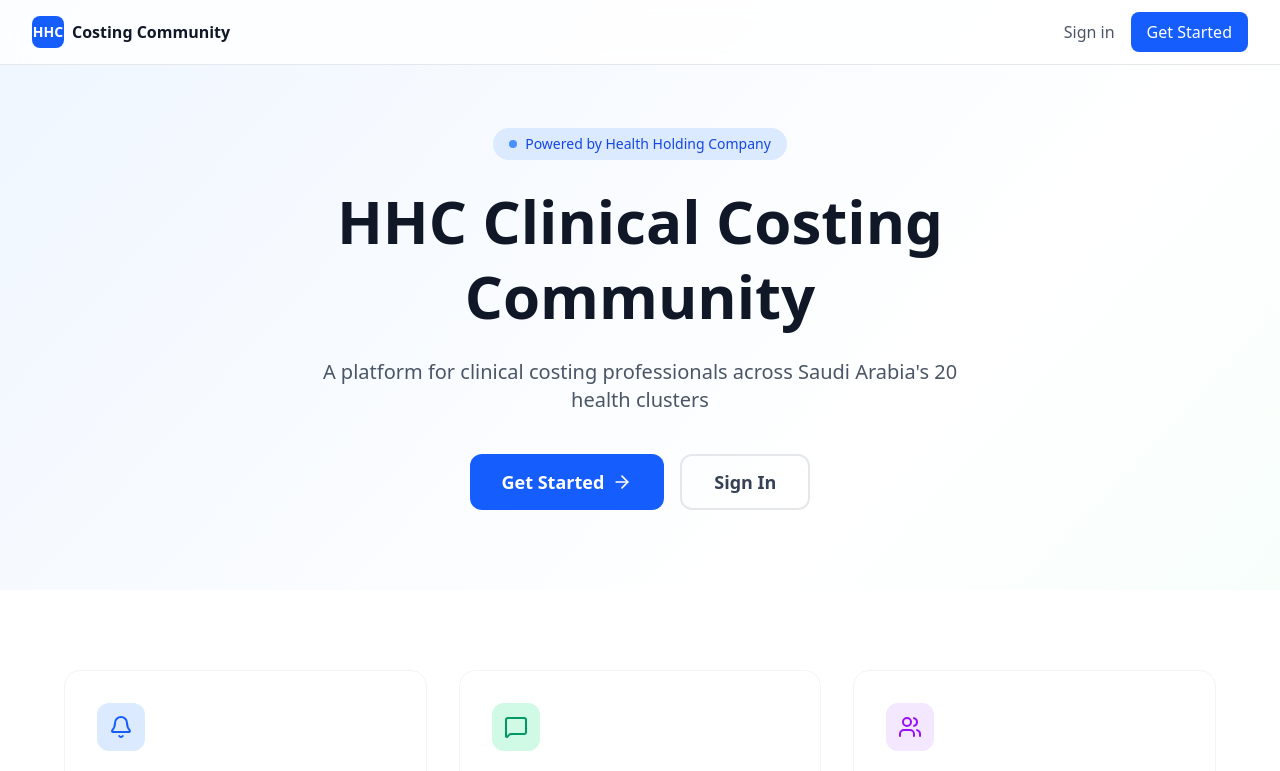
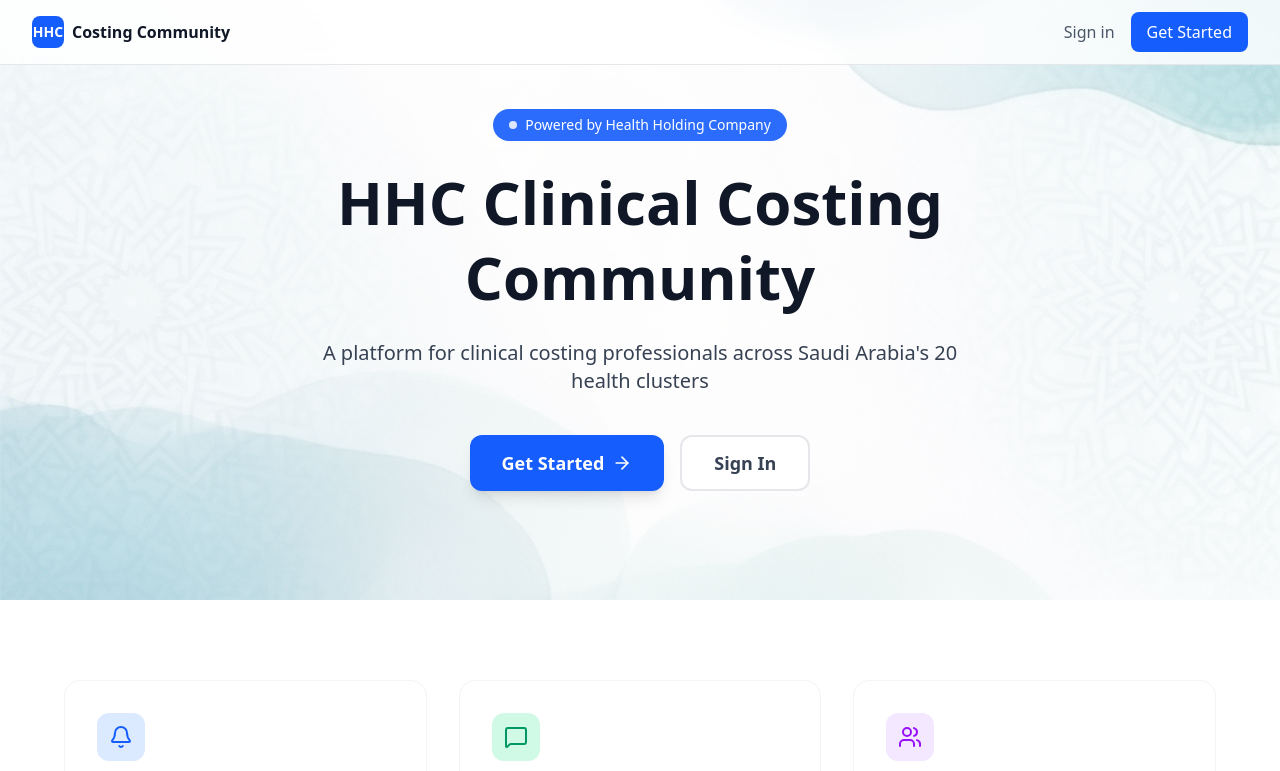
Before and after one commit to mohammedimran2901/hhc-community-platform, a Next.js app: page / in a window 1280 px wide. Shown: the top 771 px of the page. Built offline with nearby package versions, Linux system fonts and the light colour scheme.

Commit message:
Add AI-generated hero background image for landing page

```diff
--- a/src/app/page.tsx
+++ b/src/app/page.tsx
@@ -3,7 +3,7 @@
 
 export default function LandingPage() {
   return (
-    <div className="min-h-screen bg-gradient-to-br from-blue-50 via-white to-emerald-50">
+    <div className="min-h-screen">
       {/* Navbar */}
       <nav className="border-b border-gray-200 bg-white/80 backdrop-blur-sm fixed top-0 left-0 right-0 z-50">
         <div className="max-w-7xl mx-auto px-4 sm:px-6 lg:px-8">
@@ -32,30 +32,39 @@
         </div>
       </nav>
 
-      {/* Hero Section */}
-      <section className="pt-32 pb-20 px-4">
-        <div className="max-w-4xl mx-auto text-center">
-          <div className="inline-flex items-center gap-2 bg-blue-100 text-blue-700 px-4 py-1.5 rounded-full text-sm font-medium mb-6">
-            <span className="w-2 h-2 bg-blue-500 rounded-full animate-pulse" />
+      {/* Hero Section with Background Image */}
+      <section className="relative pt-20 pb-20 px-4 min-h-[600px] flex items-center">
+        {/* Background Image */}
+        <div
+          className="absolute inset-0 bg-cover bg-center bg-no-repeat"
+          style={{ backgroundImage: "url('/hero-bg.png')" }}
+        />
+        {/* Overlay for readability */}
+        <div className="absolute inset-0 bg-white/30" />
+
+        {/* Content */}
+        <div className="relative max-w-4xl mx-auto text-center z-10">
+          <div className="inline-flex items-center gap-2 bg-blue-600/90 text-white px-4 py-1.5 rounded-full text-sm font-medium mb-6 backdrop-blur-sm">
+            <span className="w-2 h-2 bg-white rounded-full animate-pulse" />
             Powered by Health Holding Company
           </div>
           <h1 className="text-4xl sm:text-5xl lg:text-6xl font-bold text-gray-900 leading-tight mb-6">
             HHC Clinical Costing Community
           </h1>
-          <p className="text-lg sm:text-xl text-gray-600 max-w-2xl mx-auto mb-10">
+          <p className="text-lg sm:text-xl text-gray-700 max-w-2xl mx-auto mb-10 font-medium">
             A platform for clinical costing professionals across Saudi Arabia's 20 health clusters
           </p>
           <div className="flex flex-col sm:flex-row gap-4 justify-center">
             <Link
               href="/auth/register"
-              className="inline-flex items-center justify-center gap-2 bg-blue-600 text-white px-8 py-3 rounded-xl hover:bg-blue-700 font-semibold text-lg transition-colors"
+              className="inline-flex items-center justify-center gap-2 bg-blue-600 text-white px-8 py-3 rounded-xl hover:bg-blue-700 font-semibold text-lg transition-colors shadow-lg"
             >
               Get Started
               <ArrowRight className="w-5 h-5" />
             </Link>
             <Link
               href="/auth/login"
-              className="inline-flex items-center justify-center gap-2 border-2 border-gray-200 text-gray-700 px-8 py-3 rounded-xl hover:border-gray-300 font-semibold text-lg transition-colors"
+              className="inline-flex items-center justify-center gap-2 bg-white/90 text-gray-700 px-8 py-3 rounded-xl border-2 border-gray-200 hover:border-gray-300 font-semibold text-lg transition-colors backdrop-blur-sm"
             >
               Sign In
             </Link>
@@ -101,7 +110,7 @@
       </section>
 
       {/* Demo Quick Links */}
-      <section className="py-16 px-4">
+      <section className="py-16 px-4 bg-gray-50">
         <div className="max-w-6xl mx-auto text-center">
           <h2 className="text-2xl font-bold text-gray-900 mb-8">Explore the Platform</h2>
           <div className="flex flex-wrap justify-center gap-4">
```
Also changed, not shown: public/hero-bg.png (added).
